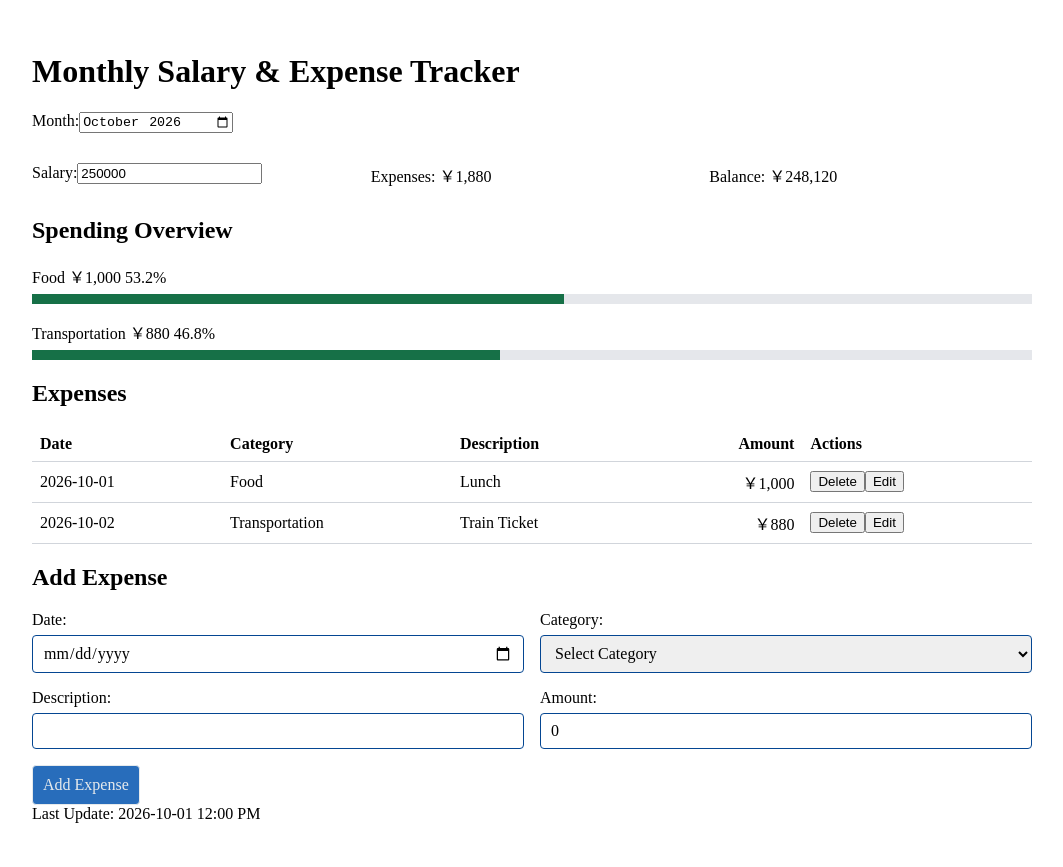
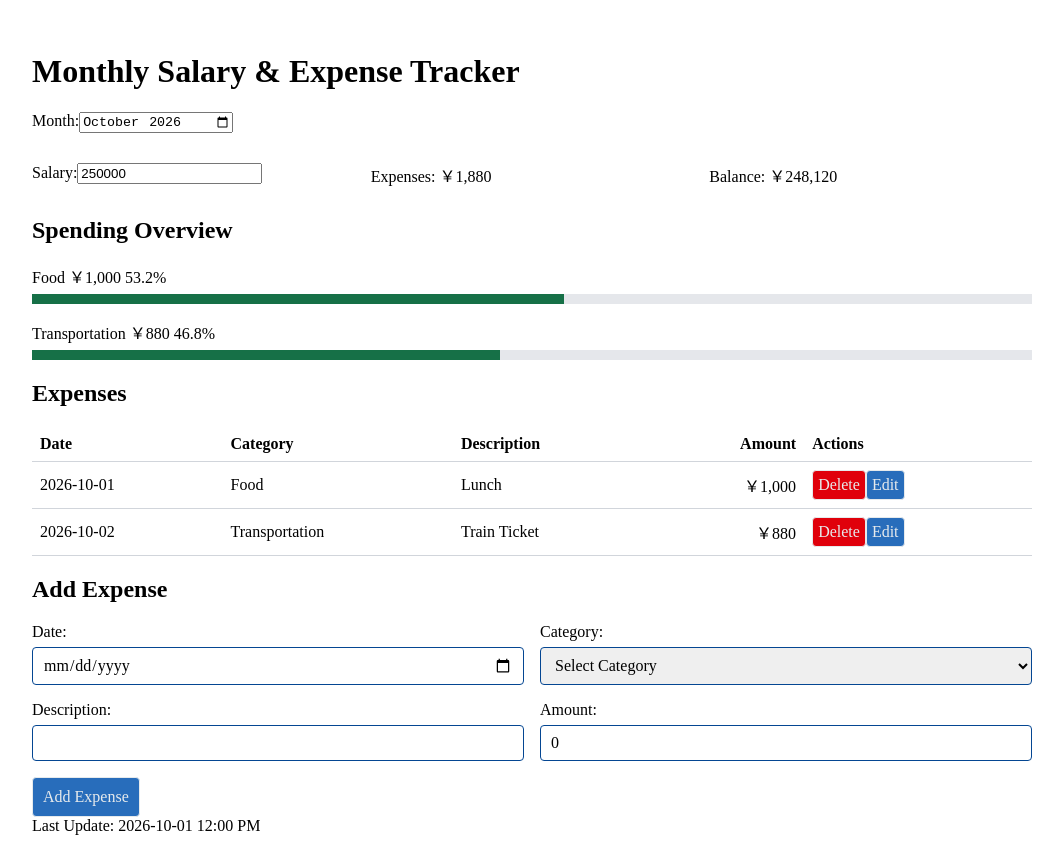
Before and after one commit to Ctone12/monthly-expense-tracker, a Vue app: page / in a window 1280 px wide. Shown: the whole page, without its empty margins (108-1171 px from the left). Built offline with nearby package versions, Linux system fonts and the light colour scheme; the HTML template or start-up script is replaced by a standard one.

Commit message:
minor update on css style on delete and edit button

```diff
--- a/src/App.vue
+++ b/src/App.vue
@@ -62,8 +62,8 @@
               <td>{{ expense.description }}</td>
               <td>{{ formatAmount(expense.amount) }}</td>
               <td>
-                <input type="button" value="Delete" @click="deleteExpense(expense.id)" />
-                <input type="button" value="Edit" @click="startEditExpense(expense.id)" />
+                <input type="button" value="Delete" class="table-row-delete" @click="deleteExpense(expense.id)" />
+                <input type="button" value="Edit" class="table-row-edit" @click="startEditExpense(expense.id)" />
               </td>
             </tr>
           </tbody>
@@ -592,6 +592,26 @@ export default defineComponent({
   text-align: right;
 }
 
+.table-row-delete {
+  background-color: #e0000b;
+  color: rgb(230, 234, 236);
+  padding: 5px;
+  font: inherit;
+  border: 1px solid;
+  border-radius: 4px;
+  cursor: pointer;
+}
+
+.table-row-edit {
+  background-color: #286dbb;
+  color: rgb(230, 234, 236);
+  padding: 5px;
+  font: inherit;
+  border: 1px solid;
+  border-radius: 4px;
+  cursor: pointer;
+}
+
 .form-actions input {
   padding: 10px;
   font: inherit;
```
